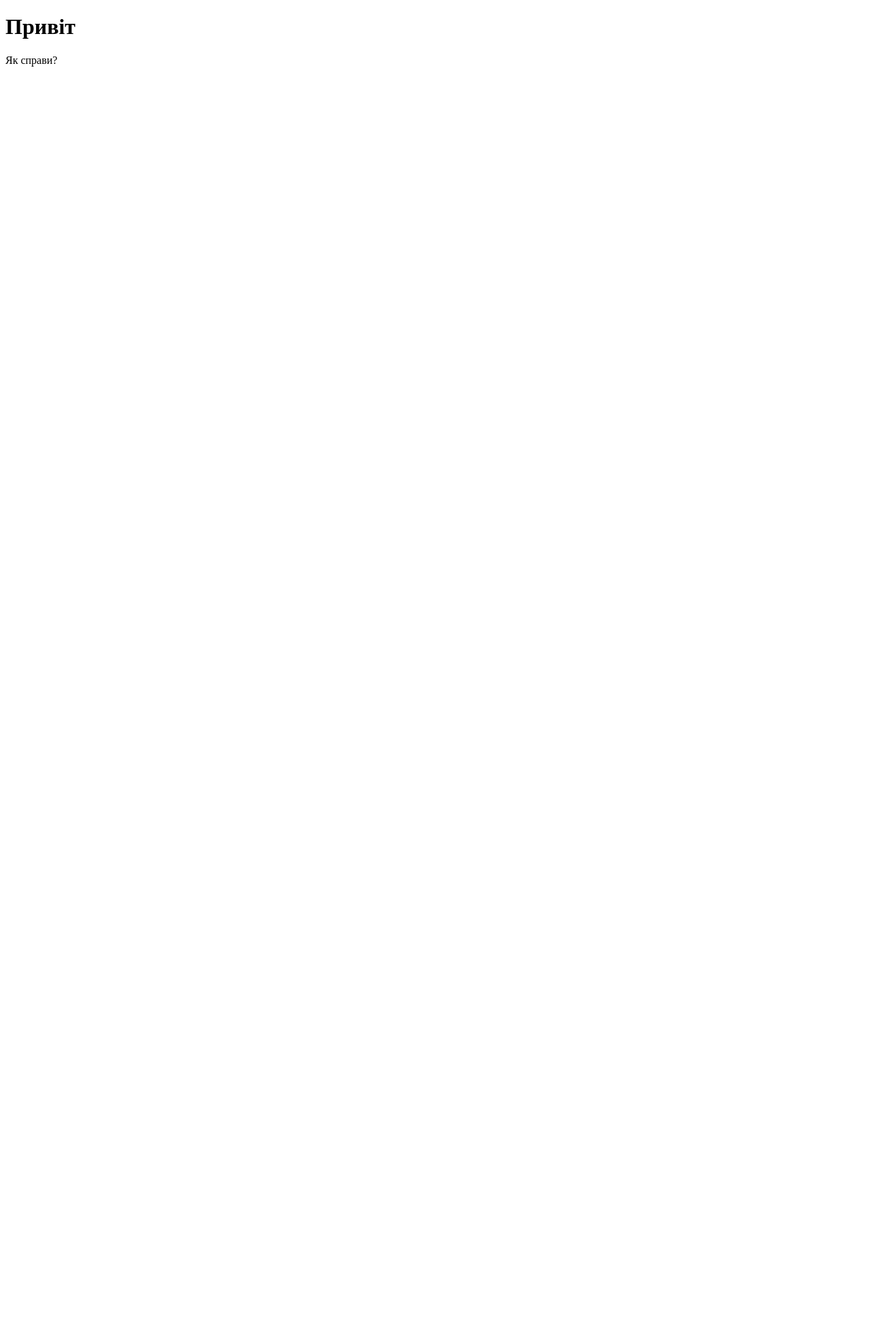
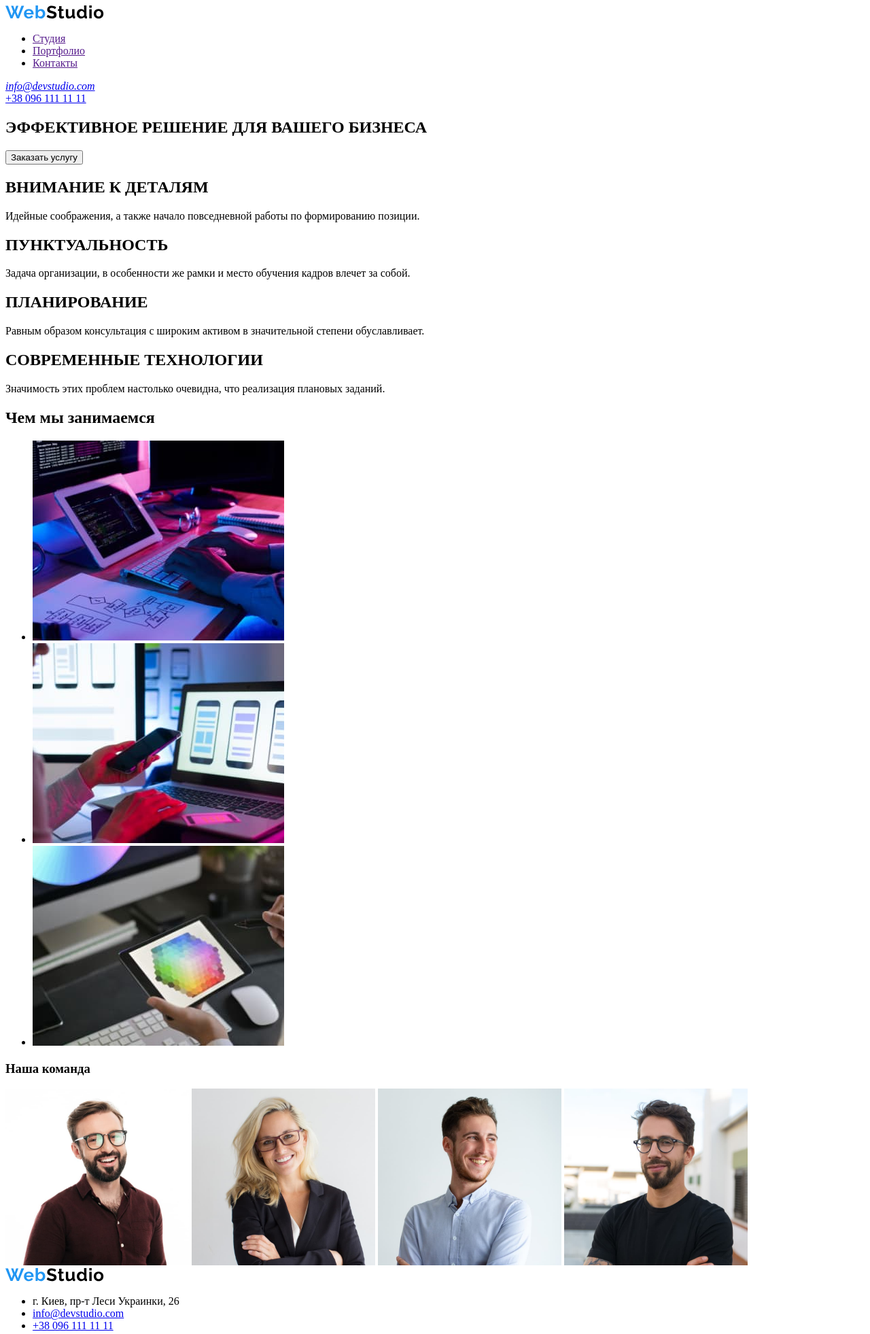
Before and after one commit to SavitskyiJurii/New-project, a plain HTML site: page index.html in a window 1280 px wide. Shown: the whole page at 68% size. Before the commit the page ends 800 px from the top, so only its background shows below. Drawn offline with Linux system fonts and the light colour scheme.

Commit message:
Initial commit

```diff
--- a/index.html
+++ b/index.html
@@ -1,13 +1,71 @@
 <!DOCTYPE html>
-<html lang="en">
+<html lang="ru">
 <head>
-    <meta charset="UTF-8">
-    <meta http-equiv="X-UA-Compatible" content="IE=edge">
-    <meta name="viewport" content="width=device-width, initial-scale=1.0">
-    <title>New project</title>
+  <meta charset="UTF-8">
+  <meta http-equiv="X-UA-Compatible" content="IE=edge">
+  <meta name="viewport" content="width=device-width, initial-scale=1.0">
+  <title>Web Studio</title>
 </head>
 <body>
-<h1>Привіт</h1>
-<p>Як справи?</p>
+  <header>
+    <nav>
+    <img src="./images/logo-company.svg" alt="logo company"/>
+    <ul>
+      <li><a href="">Студия</a></li>
+      <li><a href="">Портфолио</a></li>
+      <li><a href="">Контакты</a></li>
+    </ul>
+
+      <address>
+      <a href="info@devstudio.com">info@devstudio.com</a>
+    </address>
+      <a href="tel+380961111111">+38 096 111 11 11</a>
+  </nav>
+</header>
+
+<main>
+<section>
+  <h1>ЭФФЕКТИВНОЕ РЕШЕНИЕ ДЛЯ ВАШЕГО БИЗНЕСА</h1>
+  <input type="button"
+       value="Заказать услугу"/>
+</section>
+
+<section>
+  <h2>ВНИМАНИЕ К ДЕТАЛЯМ</h2>
+    <p>Идейные соображения, а также начало повседневной работы по формированию позиции.</p>
+  <h2>ПУНКТУАЛЬНОСТЬ</h2>
+    <p>Задача организации, в особенности же рамки и место обучения кадров влечет за собой.</p>
+  <h2>ПЛАНИРОВАНИЕ</h2>
+    <p>Равным образом консультация с широким активом в значительной степени обуславливает.</p>
+  <h2>СОВРЕМЕННЫЕ ТЕХНОЛОГИИ</h2>
+    <p>Значимость этих проблем настолько очевидна, что реализация плановых заданий.</p>
+</section>
+
+<section>
+  <h2>Чем мы занимаемся</h2>
+  <ul>
+    <li><img src="./images/img.jpg" alt="вёрстка сайта" width="370"/></li>
+    <li><img src="./images/img1.jpg" alt="стиль сайта" width="370"/></li>
+    <li><img src="./images/img2.jpg" alt="дизайн сайта" width="370"/></li>
+</ul>
+</section>
+
+<section>
+<h3>Наша команда</h3>
+<img src="./images/ИгорьДемьяненко.jpg" alt="Игорь Демьяненко" width="270"/>
+<img src="./images/ОльгаРепина.jpg" alt="Ольга Репина" width="270"/>
+<img src="./images/НиколайТарасов.jpg" alt="Николай Тарасов" width="270"/>
+<img src="./images/МихаилЕрмаков.jpg" alt="Михаил Ермаков" width="270"/>
+</section>
+</main>
+
+<footer>
+  <img src="./images/logo-company.svg" alt="logo company"/>
+  <ul>
+    <li>г. Киев, пр-т Леси Украинки, 26</li>
+    <li><a href="info@devstudio.com">info@devstudio.com</a></li>
+    <li><a href="tel+380961111111">+38 096 111 11 11</a></li>
+  </ul>
+</footer>
 </body>
 </html>
```
Also changed, not shown: images/img.jpg (added), images/img1.jpg (added), images/img2.jpg (added), images/logo-company.svg (added), images/ИгорьДемьяненко.jpg (added), images/МихаилЕрмаков.jpg (added), images/НиколайТарасов.jpg (added), images/ОльгаРепина.jpg (added), 3 other files.
